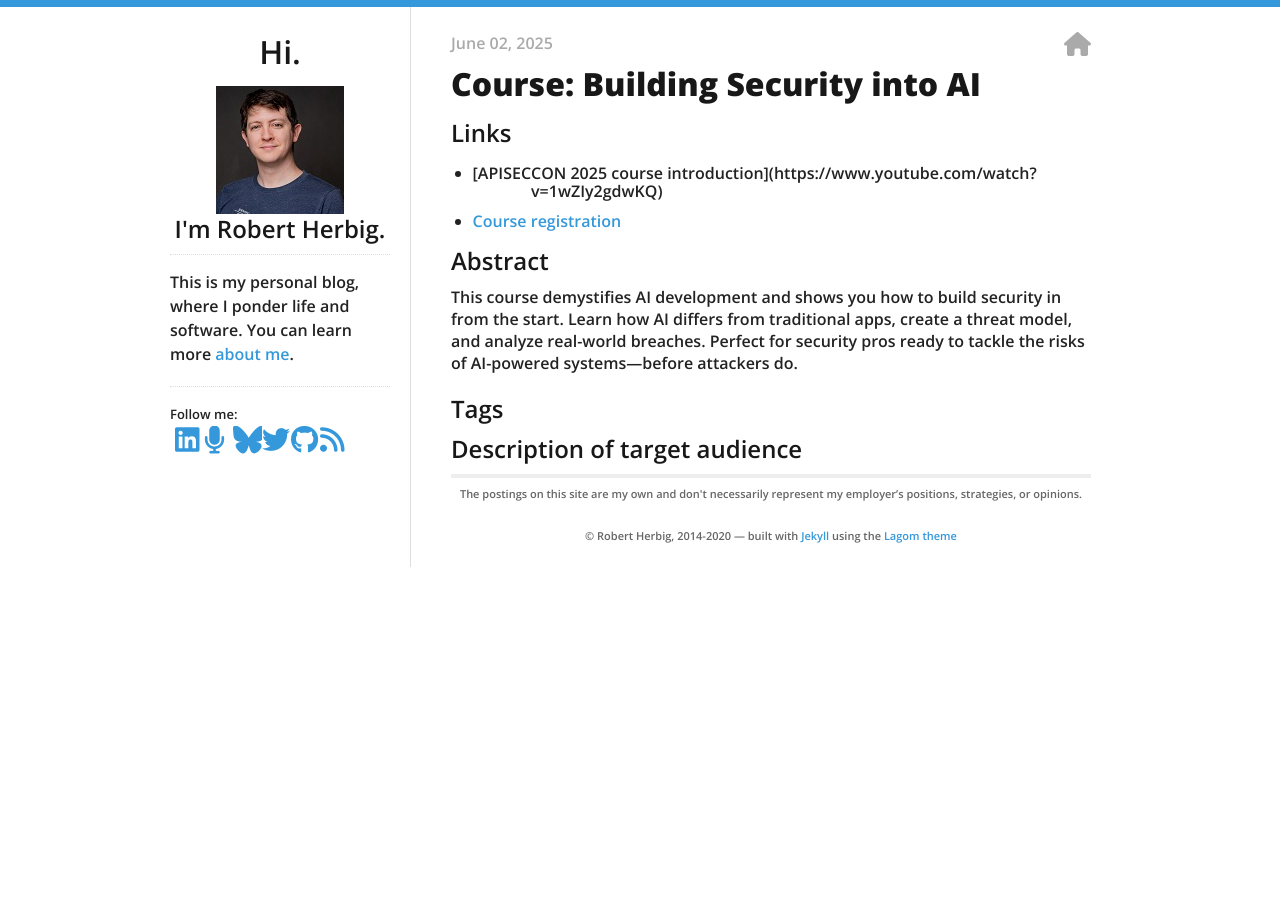
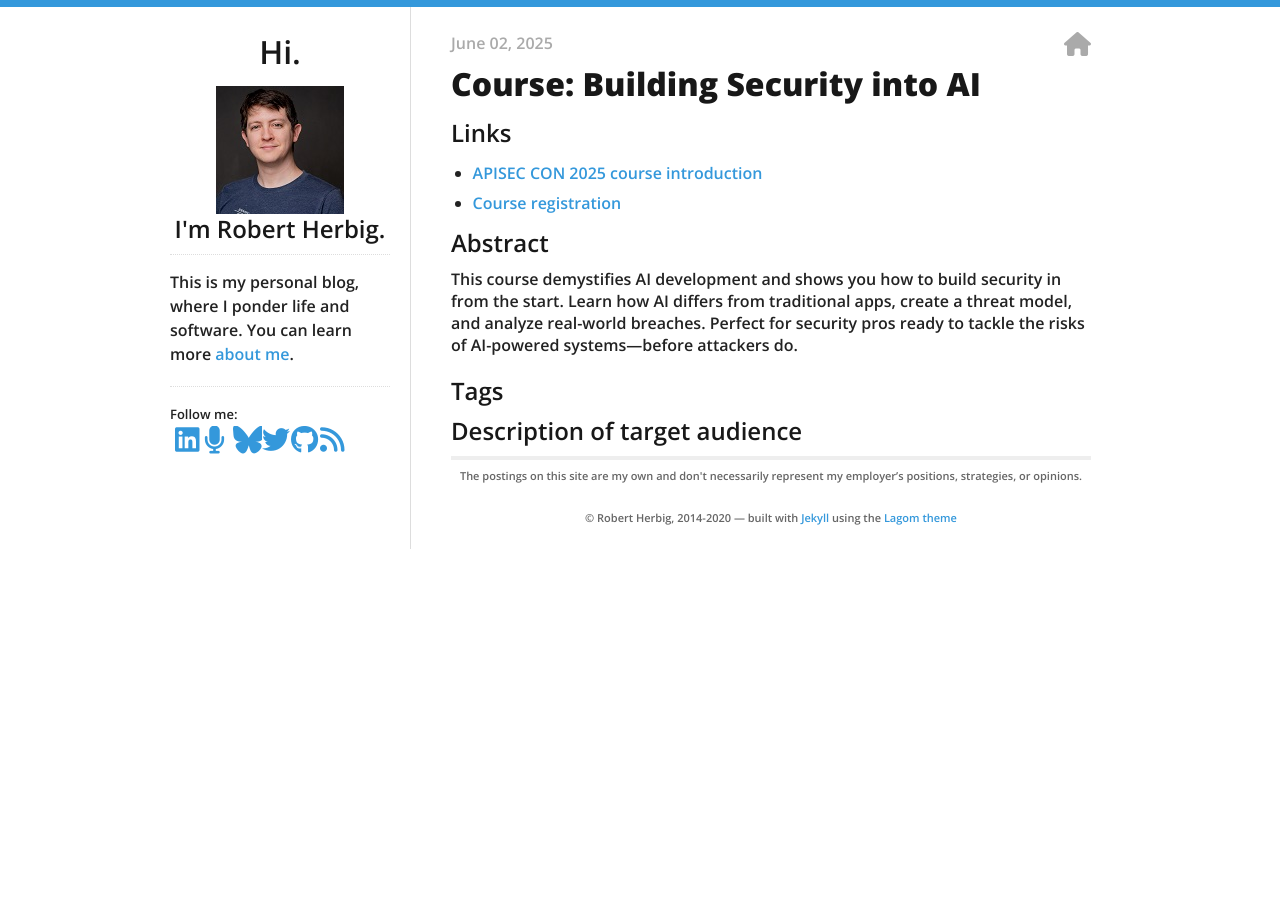
Before and after one commit to rpherbig/rpherbig.github.io, a Jekyll site: the page built from _posts/2025-06-02-building-security-into-ai.md, in a window 1280 px wide. Built offline with Jekyll 4.4.1, drawn with Linux system fonts in a browser that asks for light colours.

Commit message:
Fix link text
The pipe (|) was causing a rendering error

```diff
--- a/_posts/2025-06-02-building-security-into-ai.md
+++ b/_posts/2025-06-02-building-security-into-ai.md
@@ -5,7 +5,7 @@ layout: post
 
 ## Links
 
-* [APISEC|CON 2025 course introduction](https://www.youtube.com/watch?v=1wZIy2gdwKQ)
+* [APISEC CON 2025 course introduction](https://www.youtube.com/watch?v=1wZIy2gdwKQ)
 * [Course registration](https://www.apisecuniversity.com/courses/building-security-into-ai)
 
 ## Abstract
```
